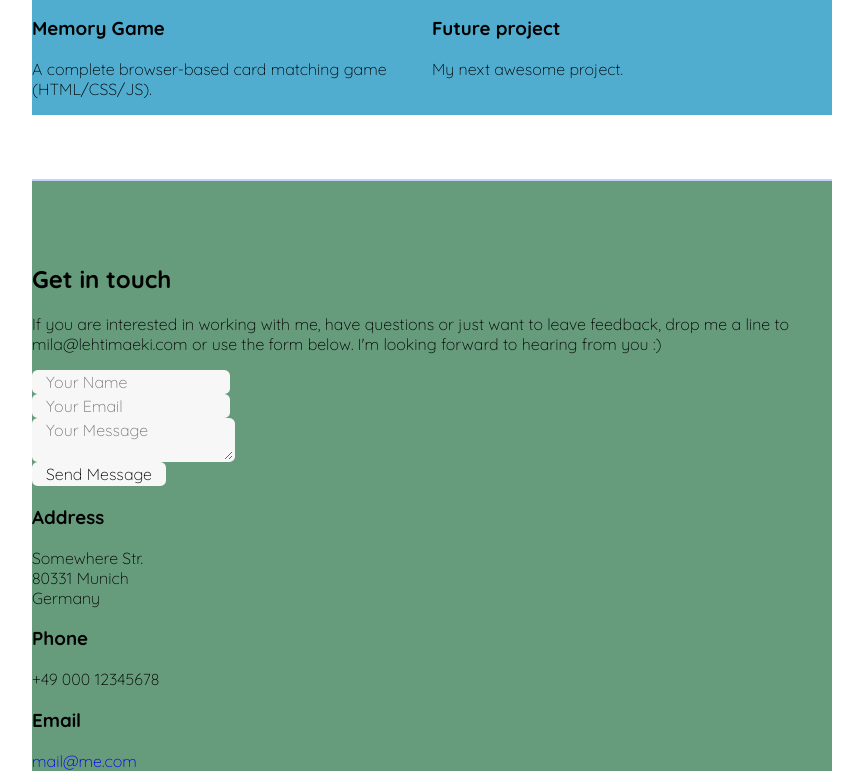
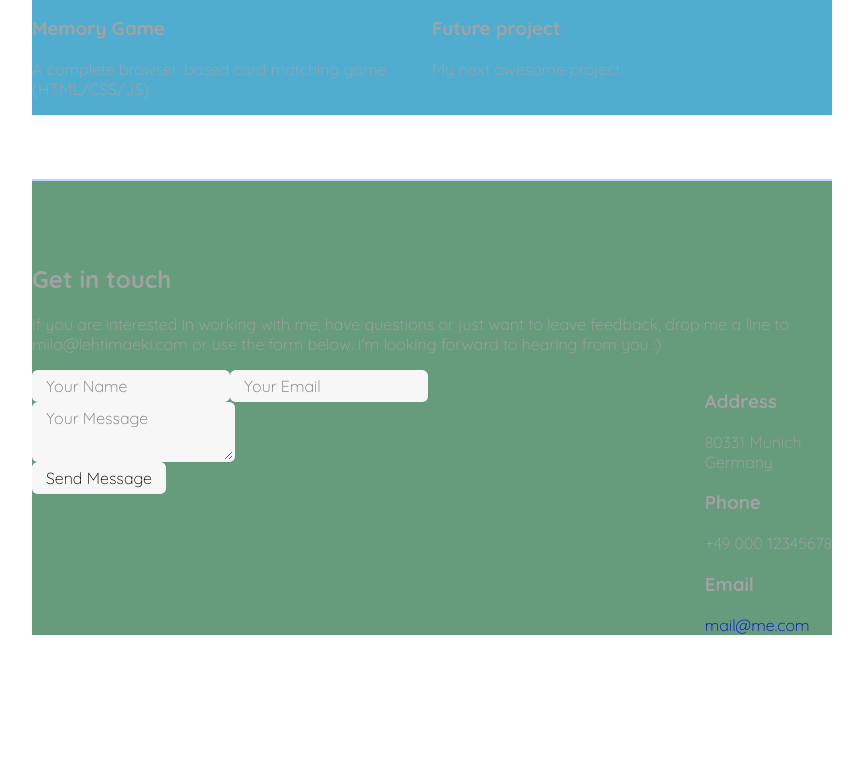
Before and after one commit to MilaK-L/Portfolio, a plain HTML site: page index.html in a window 1280 px wide. Shown: the part 1130-1901 px from the top of the page, without its empty margins (416-1279 px from the left). After the commit the page ends 1765 px from the top, so only its background shows below. Drawn offline with Linux system fonts and the light colour scheme.

Commit message:
Styling of input form and a button

```diff
--- a/index.html
+++ b/index.html
@@ -91,35 +91,33 @@
 			<p>
 				If you are interested in working with me, have questions or just want to leave feedback, drop me a line to mila@lehtimaeki.com or use the form below. I'm looking forward to hearing from you :)
 			</p>
-			<div>
+			<div class="get_in_touch">
 				<form method="post">
-					<div class=feedback_form>
+					<div class="feedback_form">
+						<div class="row">
 							<input type="text" name="name" placeholder="Your Name">
 							<input type="email" name="email" placeholder="Your Email">
+						</div>
 						<textarea name="message" placeholder="Your Message" row="7" wrap="soft"></textarea>
 						<button>Send Message</button>
 					</div>
 				</form>
-				<div>
+
 				<ul class="contact_info">
 					<li>
-									<h3><span class="label">Address</span></h3>
-									Somewhere Str.<br />
-									80331 Munich<br />
-									Germany
+						<h3><span class="label">Address</span></h3>80331 Munich<br/>Germany
 					</li>
 					<li>
-									<h3><span class="label">Phone</span></h3>
-									+49 000 12345678
+						<h3><span class="label">Phone</span></h3> +49 000 12345678
 					</li>
 					<li>
 						<h3><span class="label">Email</span></h3>
 						<a href="#">mail@me.com</a>
 					</li>
 				</ul>
+			</div>
 
-				</div>
-			</div>
+
 		</section>
 
 	</div>
--- a/styles.css
+++ b/styles.css
@@ -2,7 +2,7 @@
 
 /*March 2018*/
 
-/*Reset*/
+/*Reset default styling*/
 
 body, header, footer, button, input, textarea {
   display: flex;
@@ -19,7 +19,9 @@ body {
   text-align: left;
   height: 100vh;
   font-family: 'Quicksand', sans-serif;
+  font-size: 12pt;
   font-weight: 300;
+  color: #a2a2a2;
 }
 
 .container {
@@ -81,6 +83,11 @@ a {
   text-decoration: none;
 }
 
+a:hover {
+  color: #49bf9d !important;
+  text-decoration: none;
+}
+
 #footer {
   display: flex;
   flex-wrap: wrap;
@@ -101,7 +108,6 @@ a {
 
 #footer .social.icons {
   margin: 1em 0 1em 0;
-
 }
 
 .icon {
@@ -188,7 +194,8 @@ section, article {
 }
 
 input, textarea, button {
-  background-color: #f7f7f7;;
+  background-color: #f7f7f7;
+  ;
   border: solid 2px transparent;
   border-radius: 0.35em;
   display: block;
@@ -196,5 +203,22 @@ input, textarea, button {
   padding: 0 0.75em;
   text-decoration: none;
   text-transform: none;
+  font-size: 12pt;
+  line-height: 1.75em;
+}
 
+input[type="text"]:focus, input[type="email"]:focus, textarea:focus, button:focus, button:hover {
+  border-color: #49bf9d;
 }
+
+.get_in_touch {
+  display: flex;
+  flex-direction: row;
+  justify-content: space-between;
+}
+
+.row {
+  display: flex;
+  flex-direction: row;
+  justify-content: space-between;
+}
```
Lines whose indentation alone changed are shown as unchanged.
